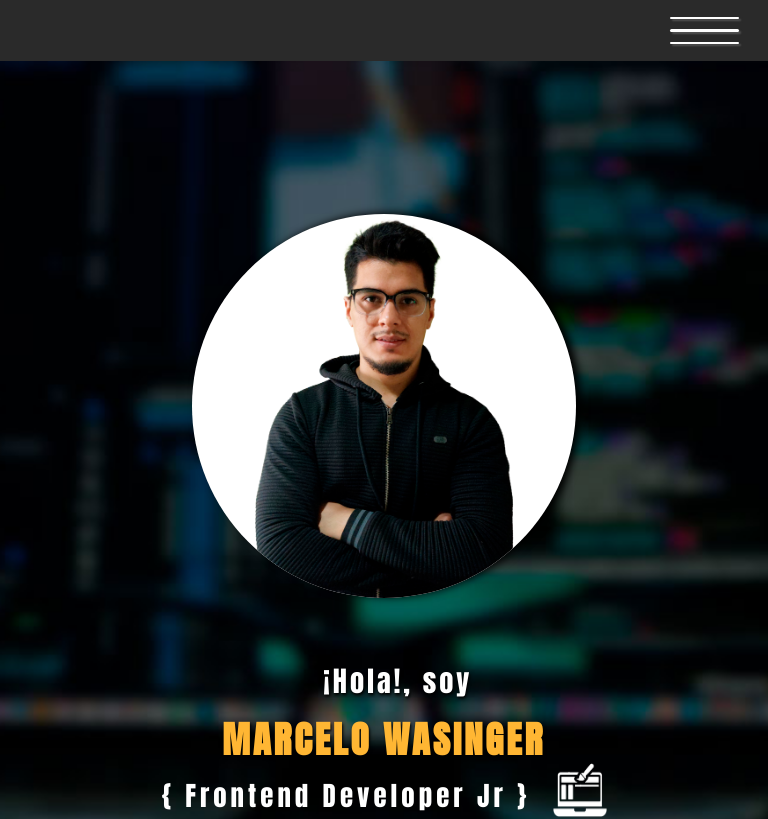
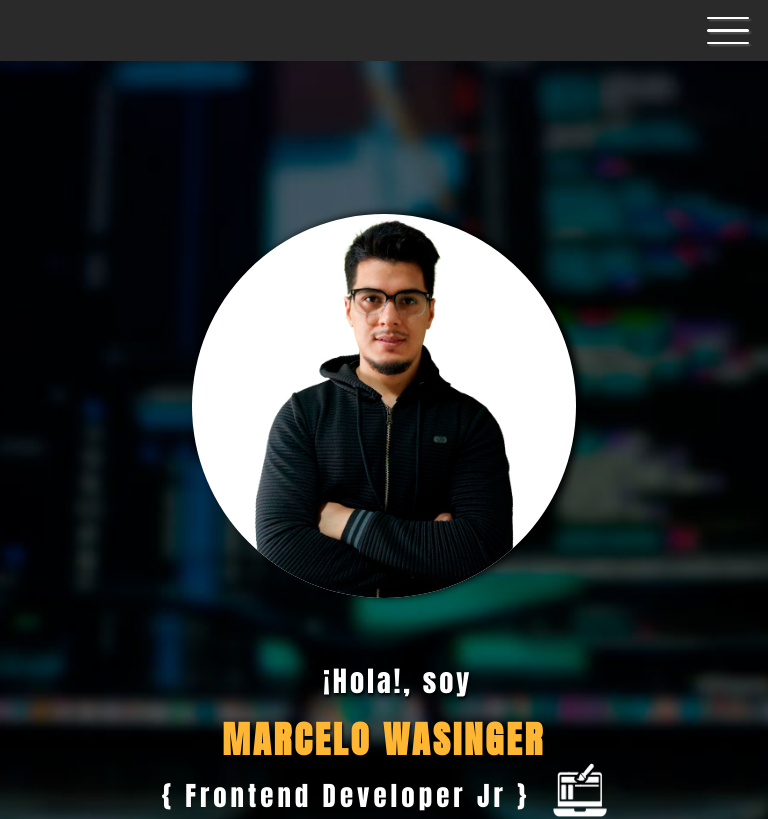
Before and after one commit to macheWasinger/portafolio, a React (Create React App) app: page / in a window 768 px wide. Shown: the top 819 px of the page. Built offline with nearby package versions, Linux system fonts and the light colour scheme; grey boxes are pictures that could not be loaded; a web font is replaced by a local one.

Commit message:
arreglo menu burger

```diff
--- a/src/css/menu/Menu-mobile.css
+++ b/src/css/menu/Menu-mobile.css
@@ -179,3 +179,65 @@ a {
         color: #fff;
     }
   }
+
+
+  @media only screen and (min-width: 530px) and (max-width: 800px) {
+    .container-Padre_menu .burger {
+      position: fixed;
+      width: 5.5vw;
+      height: 1.7em;
+      color: #fff;
+      margin-bottom: 0%;
+      right: 2.5%;
+      z-index: 2;
+      cursor: pointer;
+    }
+
+    .label-menu {
+      width: 5.5vw;
+      height: 1.7em;
+      cursor: pointer;
+      display: flex;
+      flex-direction: column;
+      justify-content: space-between;
+    }
+
+    .label-menu #span-1,
+    #span-2,
+    #span-3 {
+      content: "";
+      background-color: #fff;
+      width: 5.5vw;
+      height: 0.15em;
+      box-shadow: 2px 2px 2px #555555;
+      border-radius: 4px;
+      transition: all 0.4s;
+    }
+
+    #btn-menu {
+      display: none;
+    }
+
+    /* Cuando hago click en el "checkbox", va a producirse el siguiente efecto: */
+    #btn-menu:checked ~ .label-menu #span-1 {
+      transform: rotate(140deg);
+    }
+
+    #btn-menu:checked ~ .label-menu #span-2 {
+      opacity: 0;
+    }
+
+    #btn-menu:checked ~ .label-menu #span-3 {
+      transform: rotate(-140deg);
+    }
+
+    #btn-menu:checked ~ .label-menu #span-1,
+    #btn-menu:checked ~ .label-menu #span-3 {
+      width: 2em;
+      height: 0.15em;
+      margin-top: 5px;
+      position: relative;
+      box-shadow: none;
+
+    }
+  }
```
